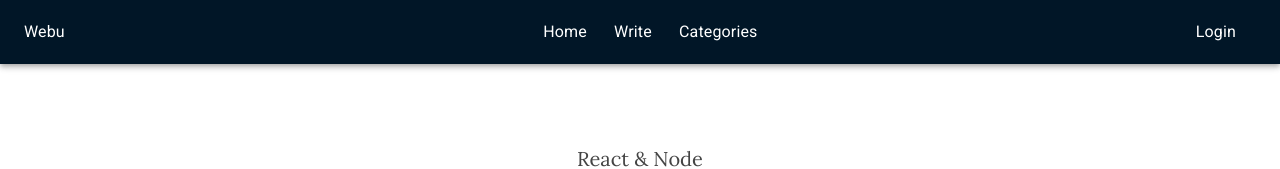
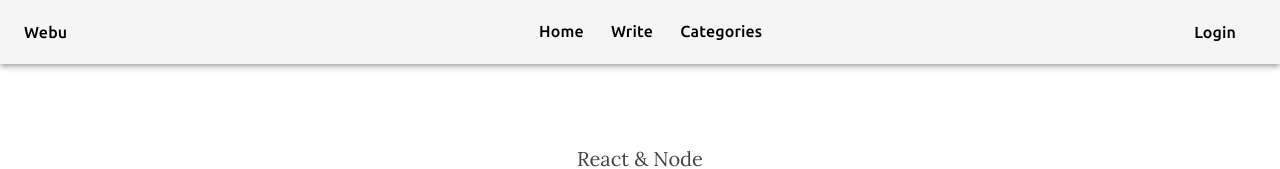
Before and after one commit to Saswat689/webu_client, a React (Create React App) app: page / in a window 1280 px wide. Shown: the top 169 px of the page. Built offline with nearby package versions, Linux system fonts and the light colour scheme.

Commit message:
done some changes

```diff
--- a/public/index.html
+++ b/public/index.html
@@ -24,13 +24,15 @@
       .link{
         text-decoration: none;
         color: inherit;
+        font-weight: 500;
+        font-family: 'Ubuntu', sans-serif;
       }
     </style>
     <link
       rel="stylesheet"
       href="https://fonts.googleapis.com/css?family=Roboto:300,400,500,700&display=swap"
     />
-
+    <link href="https://fonts.googleapis.com/css2?family=Poppins:wght@300;400;500&family=Source+Sans+Pro:wght@400;700&family=Ubuntu:wght@300;400;500&display=swap" rel="stylesheet">
     <title>Blog App</title>
   </head>
   <body>
--- a/src/components/topbar/TopBar.js
+++ b/src/components/topbar/TopBar.js
@@ -11,12 +11,15 @@ import {Link} from 'react-router-dom'
 import ListItemIcon from '@material-ui/core/ListItemIcon';
 import CategoryIcon from '@material-ui/icons/Category';
 import CreateIcon from '@material-ui/icons/Create';
-import CodeIcon from '@material-ui/icons/Code';
+import HomeIcon from '@material-ui/icons/Home';
 import SwipeableDrawer from '@material-ui/core/SwipeableDrawer';
+import Button from '@material-ui/core/Button';
+import { green } from '@material-ui/core/colors';
 
 const useStyles = makeStyles((theme) => ({
 	appbar: {
-		backgroundColor: '#011627'
+		backgroundColor: 'whiteSmoke',
+  	color: 'black'
 	},
   root: {
     // flexGrow: 1,
@@ -41,7 +44,11 @@ const useStyles = makeStyles((theme) => ({
 		},
 	},
 	login:{
-		marginRight: '20px'
+		marginRight: '20px',
+		display: 'none',
+		[theme.breakpoints.up("sm")]:{
+			display: "block"
+		},
 	},
 	ul:{
 		display: 'flex',
@@ -59,11 +66,27 @@ const useStyles = makeStyles((theme) => ({
 		marginTop: '15px'
 	},
 	link: {
-		color: "white"
+		fontWeight: 'bolder'
 	},
 	list:{
 		width: '250px',
-		paddingTop: '10px'
+		height: '100%',
+		paddingTop: '10px',
+		paddingBottom: '10px',
+		backgroundColor: 'whiteSmoke',
+  	color: 'black'
+	},
+	mobileLogin: {
+		textAlign: 'center',
+		marginTop: '27rem',
+		textTransform: 'capitalize',
+		// color: 'white',
+		fontWeight: '500',
+
+	},
+	lastBtn:{
+		textAlign: 'center',
+		color: 'black',
 	}
 }));
 
@@ -118,9 +141,12 @@ export default function MenuAppBar() {
                 onClose={handleClose}
               >
                 <div className={classes.list}>
-									<MenuItem onClick={handleClose}><ListItemIcon><CodeIcon fontSize="small"/></ListItemIcon> <Link className="link" to="/">Home</Link></MenuItem>
+									<MenuItem onClick={handleClose}><ListItemIcon><HomeIcon fontSize="small"/></ListItemIcon> <Link className="link" to="/">Home</Link></MenuItem>
 									<MenuItem onClick={handleClose}><ListItemIcon><CreateIcon fontSize="small"/></ListItemIcon><Link className="link" to="/write">Write</Link></MenuItem>
 									<MenuItem onClick={handleClose}><ListItemIcon><CategoryIcon fontSize="small"/></ListItemIcon><Link className="link" to="/categories">Categories</Link></MenuItem>
+									<div className={classes.lastBtn}>
+									<Button className={classes.mobileLogin} variant="outlined"><Link className="link" to="/login">Login</Link></Button>
+									</div>
 								</div>
               </SwipeableDrawer>
             </div>
```
